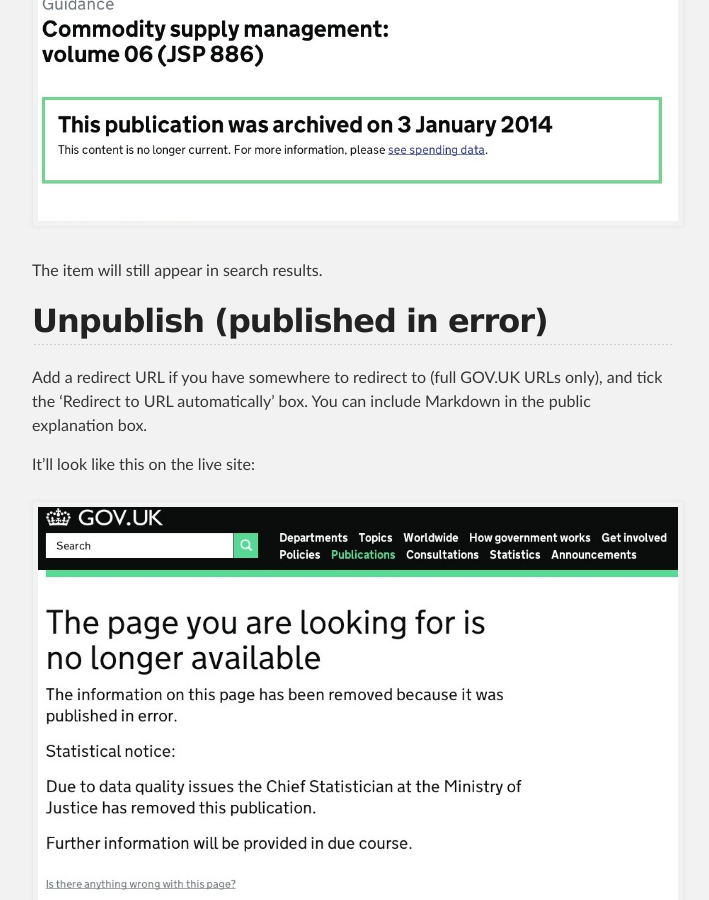
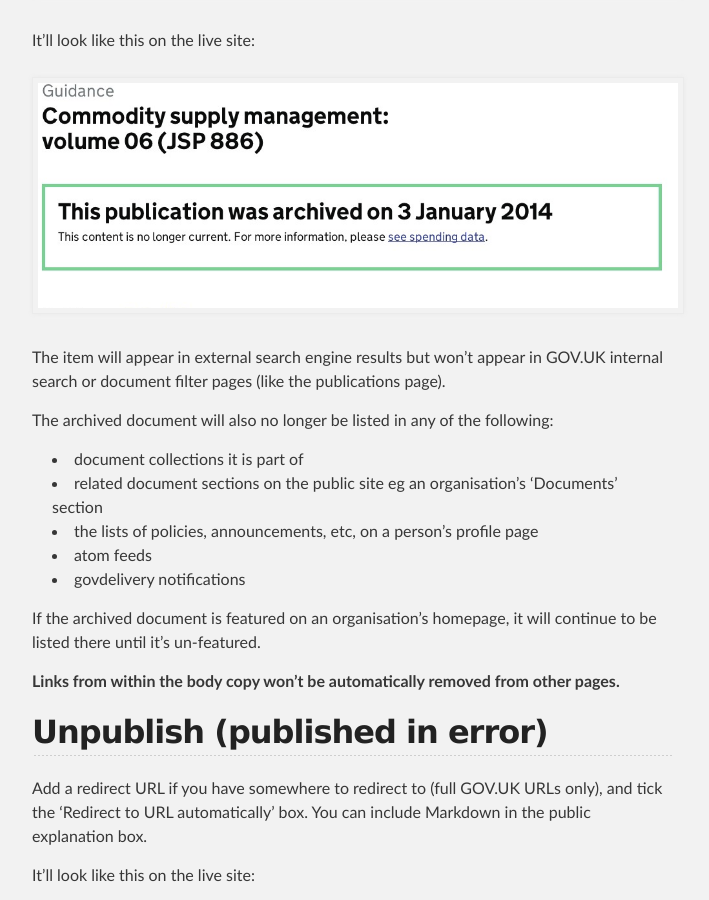
Before and after one commit to alphagov/inside-government-admin-guide, a Jekyll site: the page built from creating-documents/delete-unpublish.md, in a window 1280 px wide and 900 px high, scrolled down 1620 px. Shown: the whole window, without its empty margins (288-997 px from the left). Built offline with Jekyll 4.4.1, drawn with Linux system fonts in a browser that asks for light colours; some of the changed text lies outside the part shown.

Commit message:
update unpublishing page

```diff
--- a/creating-documents/delete-unpublish.md
+++ b/creating-documents/delete-unpublish.md
@@ -21,6 +21,8 @@
 
 ##Archive
 
+Archiving content means it's still available at the same URL. You won't be able to create any new versions of the content but you can edit the explanatory text that appears on the archived page.
+
 Select the archive option for content that is no longer relevant. You can include Markdown in the public explanation box, eg a link.
 
 ![Explanation box](explanation-box.png)
@@ -29,7 +31,19 @@
 
 ![Archived](archived.png)
 
-The item will still appear in search results.
+The item will appear in external search engine results but won't appear in GOV.UK internal search or document filter pages (like the publications page).
+
+The archived document will also no longer be listed in any of the following:
+
+- document collections it is part of
+- related document sections on the public site eg an organisation's 'Documents' section
+- the lists of policies, announcements, etc, on a person’s profile page
+- atom feeds
+- govdelivery notifications
+
+If the archived document is featured on an organisation’s homepage, it will continue to be listed there until it's un-featured.
+
+**Links from within the body copy won't be automatically removed from other pages.**
 
 ##Unpublish (published in error)
 
```
